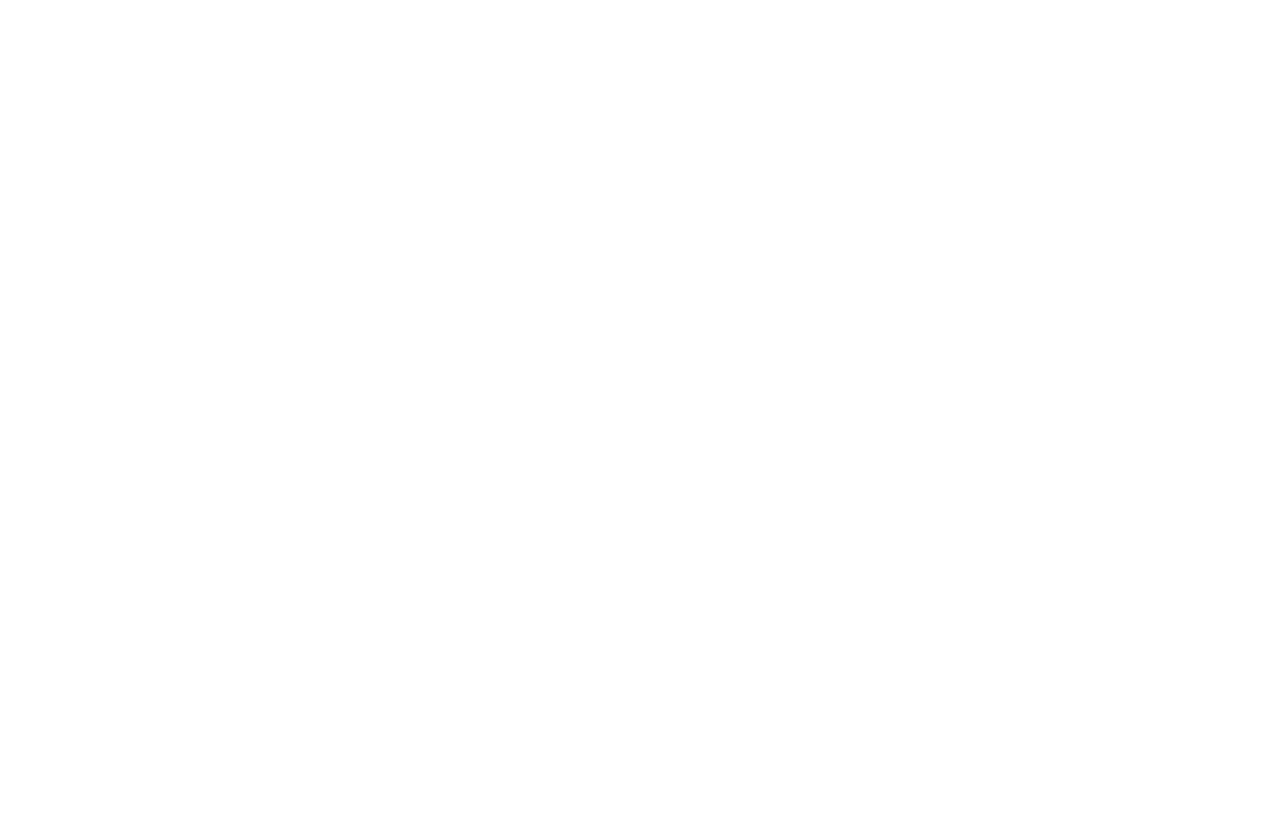
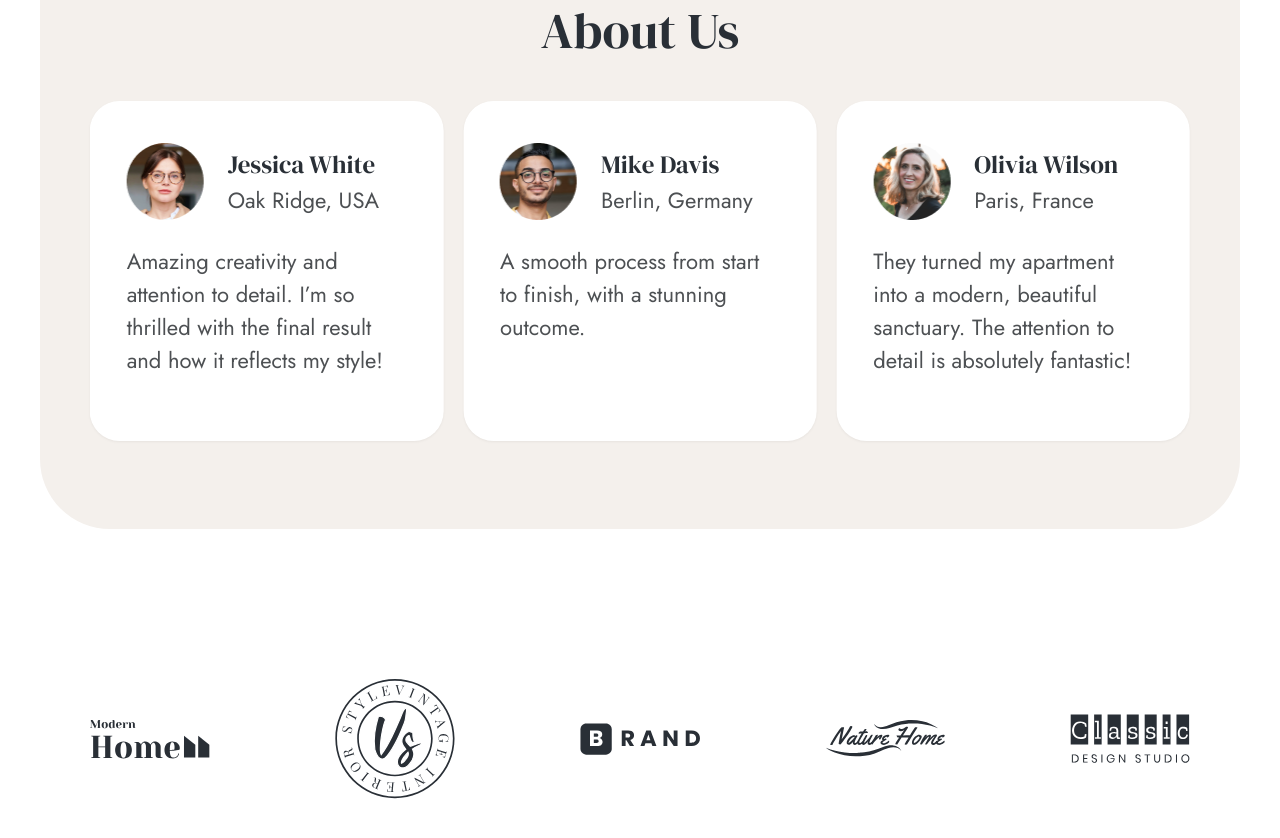
Before and after one commit to puckj/interior-landing-nextjs, a Next.js app: page / in a window 1280 px wide. Shown: the part 2700-3538 px from the top of the page. Built offline with nearby package versions, Linux system fonts and the light colour scheme.

Commit message:
Create Testimonial section with swiper

```diff
--- a/app/(root)/_components/About.tsx
+++ b/app/(root)/_components/About.tsx
@@ -11,7 +11,7 @@
         >
           {/* TEXT */}
           <div className="flex-1 order-2 xl:order-none max-w-xl xl:max-w-[410px]">
-            <h2 className="h2 mb-[33px]">
+            <h2 className="h2 mb-[33px] max-sm:text-[48px]">
               We Create The Art Of Stylish Living Stylishly
             </h2>
             <p className="mb-[45px]">
--- /dev/null
+++ b/app/(root)/_components/Testimonial.tsx
@@ -0,0 +1,91 @@
+"use client";
+
+// Import Swiper React components
+import { Swiper, SwiperSlide } from "swiper/react";
+
+// Import Swiper styles
+import "swiper/css";
+
+import { brandItems, testimonialItems } from "@/constants";
+import Image from "next/image";
+import { Autoplay } from "swiper/modules";
+
+const Testimonial = () => {
+  return (
+    <section
+      id="testimonial"
+      className="relative z-20 mt-[80px] xl:mt-[200px] sm:px-10"
+    >
+      {/* Testimonials */}
+      <div
+        className="mx-auto max-w-[1200px] container max-sm:px-6 bg-accent-seconday
+          sm:rounded-[70px] flex flex-col justify-center items-center py-[88px]
+          max-sm:py-[66px]"
+      >
+        <h2 className="h2 max-w-[547px] text-center mb-[38px] max-sm:text-[48px]">
+          What the People Thinks About Us
+        </h2>
+        <div className="w-full drop-shadow-sm">
+          <div>
+            <Swiper
+              spaceBetween={20}
+              loop={true}
+              slidesPerView={1}
+              autoplay={{
+                delay: 4000,
+                disableOnInteraction: false,
+              }}
+              breakpoints={{
+                320: { slidesPerView: 1 },
+                888: { slidesPerView: 2 },
+                1280: { slidesPerView: 3 },
+              }}
+              modules={[Autoplay]}
+            >
+              {testimonialItems.map((item, index) => (
+                <SwiperSlide key={index}>
+                  <div
+                    className="w-full xl:max-w-[370px] max-w-[420px] h-[340px] bg-white rounded-[30px] flex
+                      flex-col items-center mx-auto cursor-pointer"
+                  >
+                    <div className="max-w-[280px]">
+                      <div className="flex gap-6 items-center mt-[42px] mb-[25px]">
+                        <Image
+                          src={item.img}
+                          alt={item.name}
+                          width={77}
+                          height={77}
+                        />
+                        <div>
+                          <h3 className="h3">{item.name}</h3>
+                          <p>{item.location}</p>
+                        </div>
+                      </div>
+                      <p>{item.comment}</p>
+                    </div>
+                  </div>
+                </SwiperSlide>
+              ))}
+            </Swiper>
+          </div>
+        </div>
+      </div>
+      {/* Brands */}
+      <div className="container mx-auto max-w-[1200px] xl:mt-[150px] mt-[80px]">
+        <div className="flex flex-col xl:flex-row justify-between items-center gap-14">
+          {brandItems.map((item, index) => (
+            <Image
+              key={index}
+              src={item.url}
+              alt="brand-logo"
+              width={120}
+              height={120}
+            />
+          ))}
+        </div>
+      </div>
+    </section>
+  );
+};
+
+export default Testimonial;
--- a/app/(root)/_components/index.ts
+++ b/app/(root)/_components/index.ts
@@ -1,5 +1,6 @@
 import Hero from "./Hero";
 import Steps from "./Steps";
 import About from "./About";
+import Testimonial from "./Testimonial";
 
-export { Hero, Steps, About };
+export { Hero, Steps, About, Testimonial };
--- a/app/(root)/page.tsx
+++ b/app/(root)/page.tsx
@@ -1,5 +1,5 @@
 import NavBar from "@/components/NavBar";
-import { About, Hero, Steps } from "./_components";
+import { About, Hero, Steps, Testimonial } from "./_components";
 
 export default function Home() {
   return (
@@ -11,6 +11,7 @@
         <Hero />
         <Steps />
         <About />
+        <Testimonial />
         <div className="h-[3000px]">{/* temporary div for scrolling */}</div>
       </main>
     </>
--- a/constants/index.ts
+++ b/constants/index.ts
@@ -27,3 +27,51 @@
     icon: "/steps/sparkles.svg",
   },
 ];
+
+export const testimonialItems = [
+  {
+    name: "Nattasha Mith",
+    location: "Greenville, USA",
+    comment:
+      "Their designs made my home both stylish and comfortable. I absolutely love how it turned out!",
+    img: "/testimonial/01.png",
+  },
+  {
+    name: "Jessica White",
+    location: "Oak Ridge, USA",
+    comment:
+      "Amazing creativity and attention to detail. I’m so thrilled with the final result and how it reflects my style!",
+    img: "/testimonial/02.png",
+  },
+  {
+    name: "Mike Davis",
+    location: "Berlin, Germany",
+    comment: "A smooth process from start to finish, with a stunning outcome.",
+    img: "/testimonial/03.png",
+  },
+  {
+    name: "Olivia Wilson",
+    location: "Paris, France",
+    comment:
+      "They turned my apartment into a modern, beautiful sanctuary. The attention to detail is absolutely fantastic!",
+    img: "/testimonial/04.png",
+  },
+];
+
+export const brandItems = [
+  {
+    url: "/brands/01.svg",
+  },
+  {
+    url: "/brands/02.svg",
+  },
+  {
+    url: "/brands/03.svg",
+  },
+  {
+    url: "/brands/04.svg",
+  },
+  {
+    url: "/brands/05.svg",
+  },
+];
--- a/package.json
+++ b/package.json
@@ -12,7 +12,8 @@
     "lucide-react": "^0.460.0",
     "next": "14.2.18",
     "react": "^18",
-    "react-dom": "^18"
+    "react-dom": "^18",
+    "swiper": "^11.1.15"
   },
   "devDependencies": {
     "@types/node": "^20",
```
Also changed, not shown: 1 other file (tests, documents, lock files or other folders).
